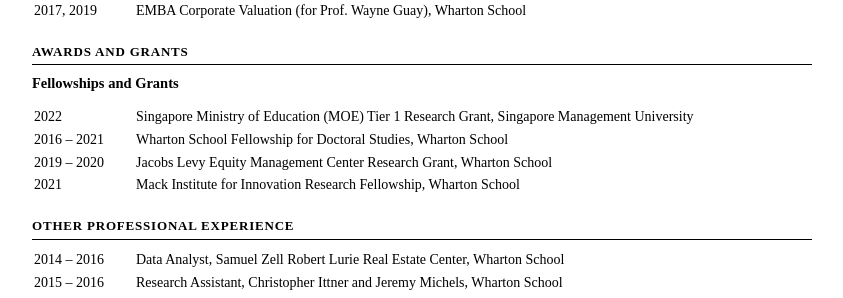
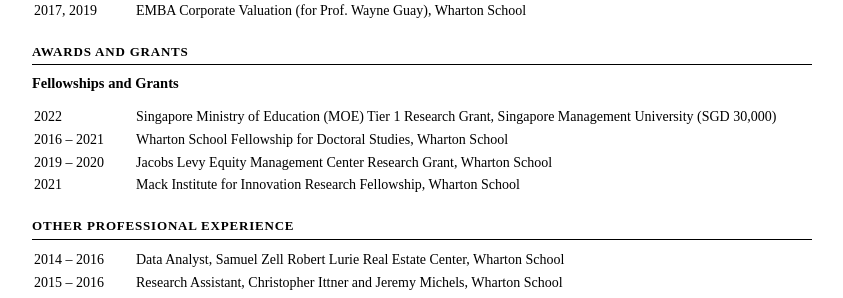
Before and after one commit to ystellapark/ystellapark.github.io, a Jekyll site: the page built from cv-embed.html, in a window 1280 px wide. Shown: the part 1623-1921 px from the top of the page, without its empty margins (218-1061 px from the left). Built offline with Jekyll 4.4.1, drawn with Linux system fonts in a browser that asks for light colours.

Commit message:
Add SGD 30,000 amount to MOE Tier 1 grantodify grant details for clarity
Updated grant name to include the amount.

```diff
--- a/_data/cv.yml
+++ b/_data/cv.yml
@@ -87,7 +87,7 @@
 
 grants:
   - year: "2022"
-    name: "Singapore Ministry of Education (MOE) Tier 1 Research Grant, Singapore Management University"
+    name: "Singapore Ministry of Education (MOE) Tier 1 Research Grant, Singapore Management University (SGD 30,000)"
   - year: "2016 – 2021"
     name: "Wharton School Fellowship for Doctoral Studies, Wharton School"
   - year: "2019 – 2020"
```
